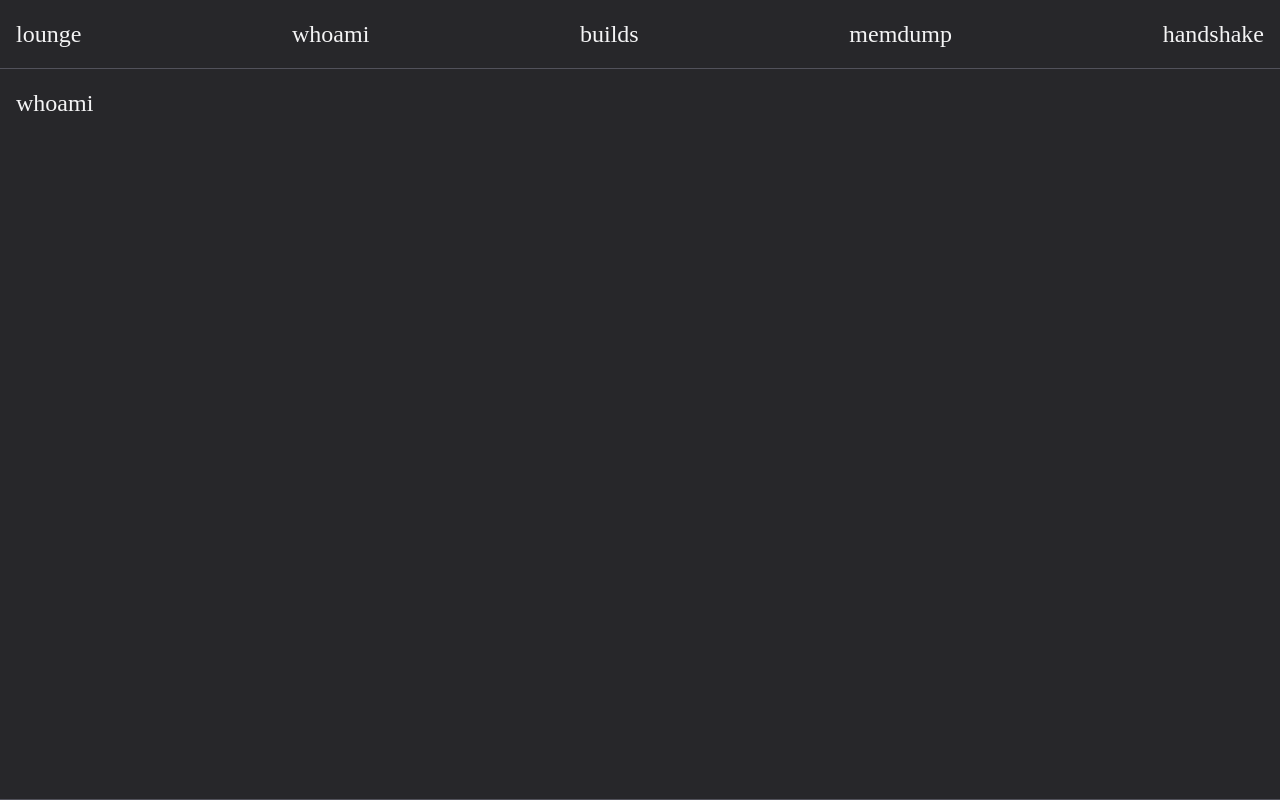
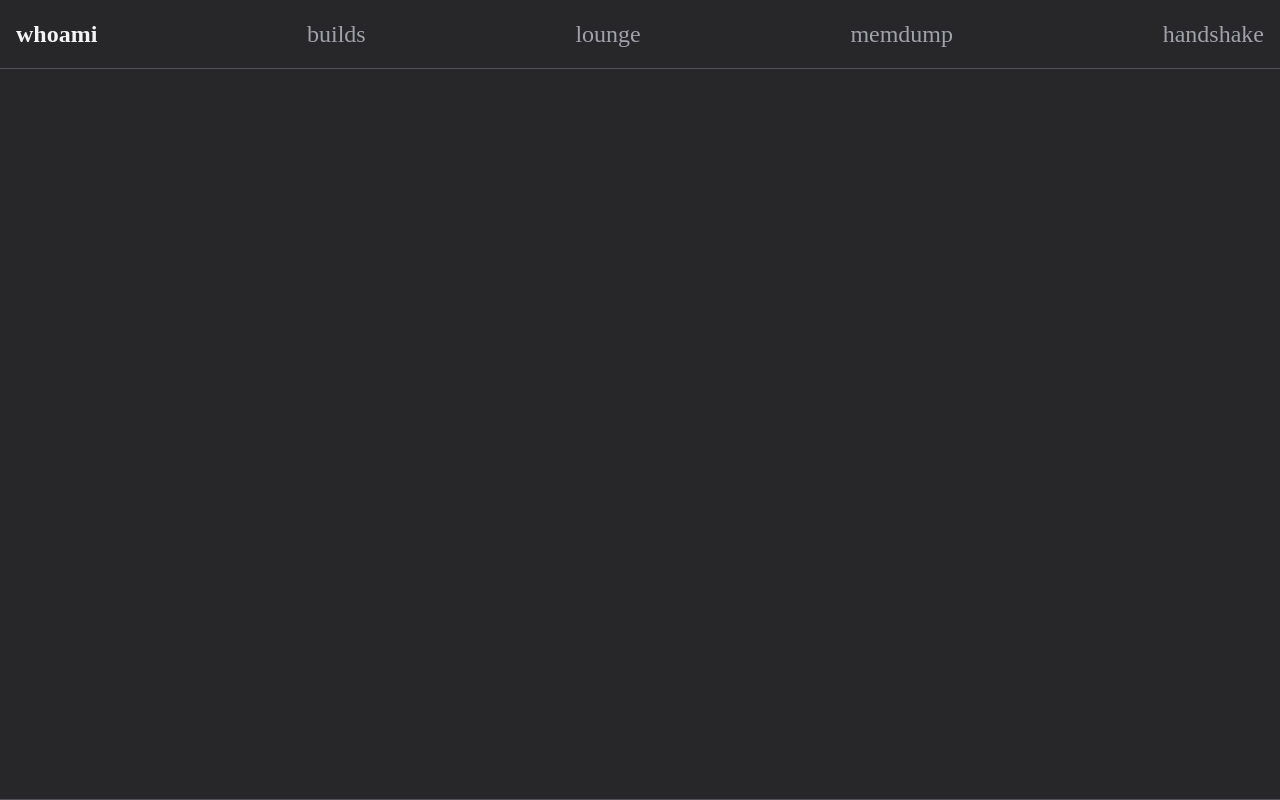
Before and after one commit to dakshp6/dakshp6.com, a Next.js app: page /whoami in a window 1280 px wide. Built offline with nearby package versions, Linux system fonts and the light colour scheme; a web font is replaced by a local one.

Commit message:
pathname highlighting

```diff
--- a/src/app/page.tsx
+++ b/src/app/page.tsx
@@ -1,16 +1,12 @@
 import Display from "@/components/custom/Display";
 import ClientOnly from "@/components/common/ClientOnly";
-import SolariPlaceholder from "@/components/custom/placeholders/SolariPlaceholder";
 import DisplayPlaceholder from "@/components/custom/placeholders/DisplayPlaceholder";
 
 
 export default function Home() {
 
-  const github = process.env.GITHUB
-  const linkedin = process.env.LINKEDIN
-
   return (
-    <div>
+    <>
       <section id="body" className="flex flex-col items-start gap-y-6 overflow-hidden p-4">
 
         <section id="Solari" className="flex-1 flex justify-center w-full p-4 lg:p-8 xl:p-10">
@@ -27,6 +23,6 @@ export default function Home() {
           </div>
         </section>
       </section>
-    </div>
+    </>
   );
 }
--- a/src/app/whoami/page.tsx
+++ b/src/app/whoami/page.tsx
@@ -1,6 +1,15 @@
+import Image from "next/image";
+
+
 export default function Whoami()
 {
 
-    return <h1>whoami</h1>
+    return (
+        <>
 
+        <section className="w-full p-4 flex flex-col items-center gap-y-6 overflow-hidden">
+        </section>
+
+        </>
+      );
 }
--- a/src/components/custom/Navbar.tsx
+++ b/src/components/custom/Navbar.tsx
@@ -1,9 +1,11 @@
+"use client";
 import Link from "next/link";
+import { usePathname } from "next/navigation";
 
 const links = [
-{ name: 'lounge', href: '/'},
 { name: 'whoami', href: '/whoami'},
 { name: 'builds', href: '/builds'},
+{ name: 'lounge', href: '/'},
 { name: 'memdump', href: '/memdump'},
 { name: 'handshake', href: '/handshake'}
 ];
@@ -11,6 +13,10 @@ const links = [
 
 export default function Navbar()
 {
+
+    const pathname = usePathname();
+    const isActive = (path: string) => pathname === path;
+
     return (
         <nav className="">
             <div className="container mx-auto flex justify-between items-center">
@@ -20,6 +26,7 @@ export default function Navbar()
                     <Link
                         key={link.name}
                         href={link.href}
+                        className={isActive(link.href) ? "font-bold" : "text-zinc-400"}
                     >
                         <p className="hidden md:block">{link.name}</p>
                     </Link>
```
